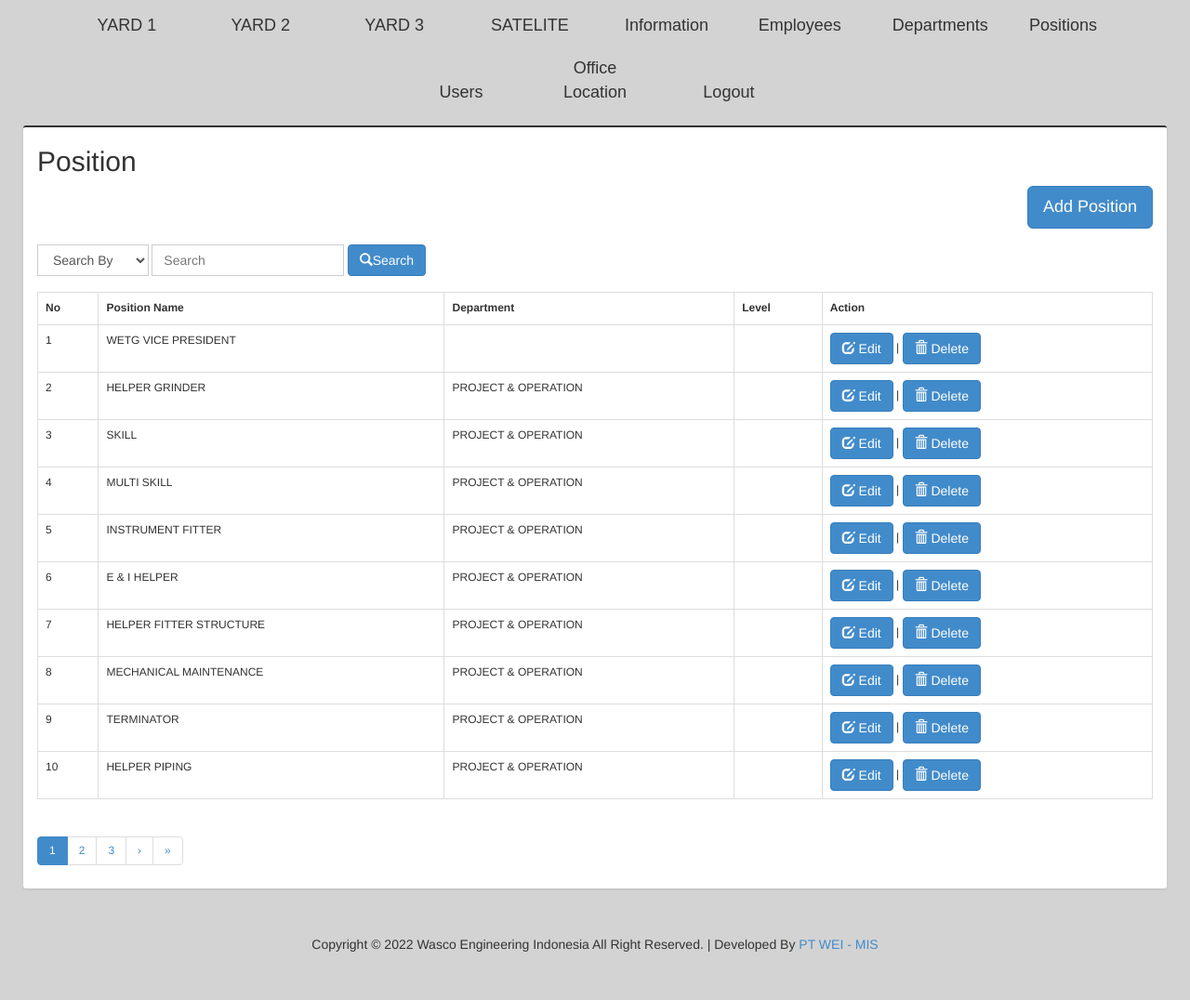
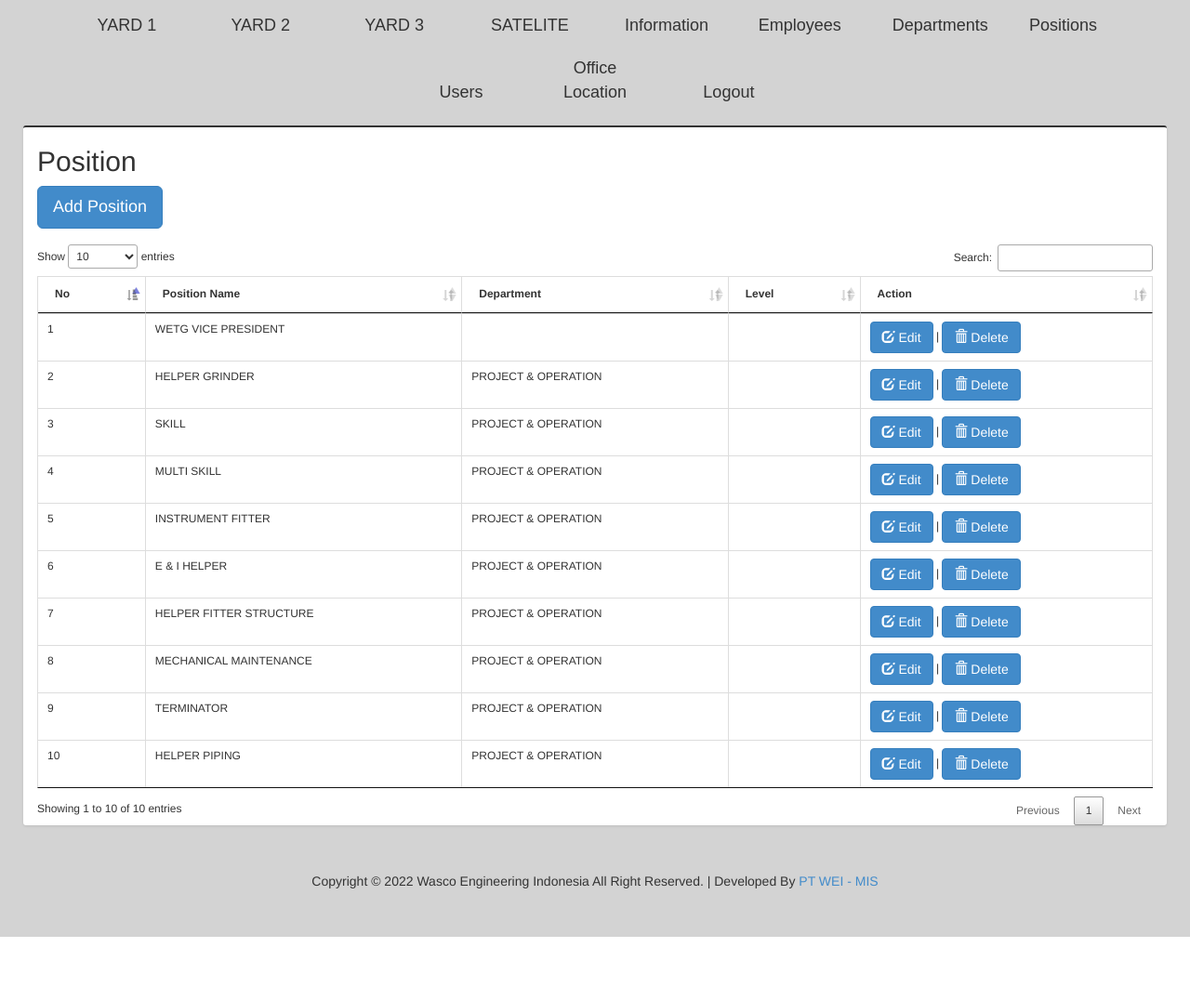
Before and after one commit to rabunjauh/phone, a CodeIgniter app: page /database/index.php/cemployee/searchPosition/1 in a window 1280 px wide. Shown: the part 133-1209 px from the top of the page at 93% size. After the commit the page ends 1141 px from the top, so only its background shows below. Run offline with CodeIgniter, Linux system fonts and the light colour scheme; a user stored in the database is signed in; data comes from the database, SQL or seed files in the repository.

Commit message:
modify position to datatable

```diff
--- a/application/controllers/Cemployee.php
+++ b/application/controllers/Cemployee.php
@@ -269,32 +269,32 @@ class Cemployee extends CI_Controller
 
 	public function position()
 	{
-		$data = [];
-		$config = [];
-		$config['full_tag_open'] = '<ul class="pagination">';
-		$config['full_tag_close'] = '</ul>';
-		$config['num_tag_open'] = '<li>';
-		$config['num_tag_close'] = '</li>';
-		$config['cur_tag_open'] = '<li class="active"><span>';
-		$config['cur_tag_close'] = '<span class="sr-only">(current)</span></span></li>';
-		$config['prev_tag_open'] = '<li>';
-		$config['prev_tag_close'] = '</li>';
-		$config['next_tag_open'] = '<li>';
-		$config['next_tag_close'] = '</li>';
-		$config['first_link'] = '&laquo;';
-		$config['prev_link'] = '&lsaquo;';
-		$config['last_link'] = '&raquo;';
-		$config['next_link'] = '&rsaquo;';
-		$config['first_tag_open'] = '<li>';
-		$config['first_tag_close'] = '</li>';
-		$config['last_tag_open'] = '<li>';
-		$config['last_tag_close'] = '</li>';
-		$data['totalPosition'] =  $this->memployee->countPosition();
-		$config["base_url"] = base_url() . "cemployee/position";
-		$config['total_rows'] = $data['totalPosition'];
-		$config['per_page'] = '10';
-		$config['uri_segment'] = '3';
-		$this->pagination->initialize($config);
+		// $data = [];
+		// $config = [];
+		// $config['full_tag_open'] = '<ul class="pagination">';
+		// $config['full_tag_close'] = '</ul>';
+		// $config['num_tag_open'] = '<li>';
+		// $config['num_tag_close'] = '</li>';
+		// $config['cur_tag_open'] = '<li class="active"><span>';
+		// $config['cur_tag_close'] = '<span class="sr-only">(current)</span></span></li>';
+		// $config['prev_tag_open'] = '<li>';
+		// $config['prev_tag_close'] = '</li>';
+		// $config['next_tag_open'] = '<li>';
+		// $config['next_tag_close'] = '</li>';
+		// $config['first_link'] = '&laquo;';
+		// $config['prev_link'] = '&lsaquo;';
+		// $config['last_link'] = '&raquo;';
+		// $config['next_link'] = '&rsaquo;';
+		// $config['first_tag_open'] = '<li>';
+		// $config['first_tag_close'] = '</li>';
+		// $config['last_tag_open'] = '<li>';
+		// $config['last_tag_close'] = '</li>';
+		// $data['totalPosition'] =  $this->memployee->countPosition();
+		// $config["base_url"] = base_url() . "cemployee/position";
+		// $config['total_rows'] = $data['totalPosition'];
+		// $config['per_page'] = '10';
+		// $config['uri_segment'] = '3';
+		// $this->pagination->initialize($config);
 
 		$data['header'] = $this->load->view('headers/head', '', TRUE);
 		$data['no'] = $this->uri->segment(3);
@@ -303,7 +303,8 @@ class Cemployee extends CI_Controller
 		$data['navigation'] = $this->memployee->getOfficeLocations();
 		$data['departments'] = $this->memployee->department();
 		$data['get_positions'] = $this->memployee->position();
-		$data['positions'] = $this->memployee->positionList($config['per_page'], $this->uri->segment(3));
+		$data['positions'] = $this->memployee->positionList();
+		// $data['positions'] = $this->memployee->positionList($config['per_page'], $this->uri->segment(3));
 		$data['content'] = $this->load->view('contents/vPosition', $data, TRUE);
 		$data['footer'] = $this->load->view('footers/footer', '', TRUE);
 		$this->load->view('main', $data);
--- a/application/models/Memployee.php
+++ b/application/models/Memployee.php
@@ -350,21 +350,30 @@ class memployee extends CI_Model {
 		return $count;
 	}
 
-	public function positionList($limit, $offset){
-	    $sql = "SELECT tblfile_position.idposition, tblfile_position.positiondesc, tblfile_department.deptdesc, tblfile_position.level
-	    		FROM tblfile_position
-	    		LEFT JOIN tblfile_department
-	    		ON tblfile_position.iddept = tblfile_department.iddept ORDER BY tblfile_department.deptdesc ASC, tblfile_position.level ASC";
-	    if ($limit) {
-	      if(!$offset){
-	        $sql .= " LIMIT $limit";
-	      }else{
-	        $sql .= " LIMIT $limit OFFSET $offset";
-	      }
-	    }
-	    $query = $this->db->query($sql);
-	    return $query->result();
-  	}
+	// public function positionList($limit, $offset){
+	//     $sql = "SELECT tblfile_position.idposition, tblfile_position.positiondesc, tblfile_department.deptdesc, tblfile_position.level
+	//     		FROM tblfile_position
+	//     		LEFT JOIN tblfile_department
+	//     		ON tblfile_position.iddept = tblfile_department.iddept ORDER BY tblfile_department.deptdesc ASC, tblfile_position.level ASC";
+	//     if ($limit) {
+	//       if(!$offset){
+	//         $sql .= " LIMIT $limit";
+	//       }else{
+	//         $sql .= " LIMIT $limit OFFSET $offset";
+	//       }
+	//     }
+	//     $query = $this->db->query($sql);
+	//     return $query->result();
+  // 	}
+
+	public function positionList() {
+		$this->db->select('*');
+		$this->db->from('tblfile_position');
+		$this->db->join('tblfile_department', 'tblfile_department.iddept = tblfile_position.iddept');
+		$this->db->order_by('tblfile_position.iddept', 'ASC');
+		$this->db->order_by('level', 'ASC');
+		return $this->db->get()->result();
+	}
 
 	public function countSearchPosition($searchCategory = false, $txtSearch = false){
 		$filter = '';
--- a/application/views/contents/vDepartment.php
+++ b/application/views/contents/vDepartment.php
@@ -50,6 +50,6 @@
 </div>
 <script>
 	$(document).ready(function () {
-    $('#department').DataTable();
-});
+  	$('#department').DataTable();
+	});
 </script>
--- a/application/views/contents/vPosition.php
+++ b/application/views/contents/vPosition.php
@@ -5,50 +5,17 @@
 		</div>
 	</div>
 
-	<div class="row text-right">
+	<div class="row">
 		<div class="col-lg-12">
 			<a href="<?php echo base_url() . 'cemployee/addPosition'; ?>" class="btn btn-primary btn-lg">Add Position</a>
-		</div>
-	</div>
-	<br>
-	<div class="row">
-		<div class="col-lg-12">
-		<?=form_open(base_url() . 'cemployee/searchPosition/'); ?>
-		<div class="form-inline">
-			<div class="form-group">
-				<select name="search_by" id="search_by" class="form-control">
-					<option value="null">Search By</option>
-					<option value="positiondesc">Text</option>
-					<option value="idposition">Position</option>
-					<option value="iddept">Department</option>
-				</select>
-
-				<input type="text" class="form-control" name="txtSearch" id="txtSearch" placeholder="Search">
-
-				<select name="select_position" id="select_position" class="form-control">
-					<option value="null">Position</option>
-					<?php foreach ($get_positions as $get_position): ?>
-						<option value="<?php echo $get_position->idposition; ?>"><?php echo $get_position->deptdesc . " - " . $get_position->positiondesc; ?></option>
-					<?php endforeach ?>
-				</select>
-
-				<select name="select_department" id="select_department" class="form-control">
-					<option value="null">Department</option>
-					<?php foreach ( $departments as $department ): ?>
-						<option value="<?php echo $department->iddept; ?>"><?php echo $department->deptdesc; ?></option>
-					<?php endforeach; ?>
-				</select>
-				<button type="submit" name="btnSearch" class="btn btn-primary"><i class="glyphicon glyphicon-search"></i>Search</button>
-			</div>
-		</div>
-		<?=form_close(); ?>
 		</div>
 	</div>
 	<br>
 
 	<div class="row">
 		<div class="col-lg-12">
-			<table class="table table-bordered">
+			<table class="table table-bordered" id="position">
+				<thead>
 					<tr>
 						<th>No</th>
 						<th>Position Name</th>
@@ -56,6 +23,8 @@
 						<th>Level</th>
 						<th>Action</th>
 					</tr>
+				</thead>
+				<tbody>
 					<?php foreach ( $positions as $position ): ?>
 						<tr>
 							<td><?php echo $no + 1; ?></td>
@@ -66,35 +35,14 @@
 						</tr>
 						<?php $no++; ?>
 					<?php endforeach; ?>
+				</tbody>
 			</table>
-			<?php echo $this->pagination->create_links(); ?>
 		</div>
 	</div>
 </div>
 
 <script>
-	const search_by = document.getElementById('search_by');
-	const txtSearch = document.getElementById('txtSearch');
-	const select_position = document.getElementById('select_position');
-	const select_department = document.getElementById('select_department');
-
-	select_department.style.display = 'none';
-	select_position.style.display = 'none';
-
-	search_by.addEventListener('change', function(){
-
-		if (this.value == 'positiondesc' || this.value == '0') {
-			txtSearch.style.display = 'inline';
-			select_department.style.display = 'none';
-			select_position.style.display = 'none';
-		} else if (this.value == 'idposition') {
-			txtSearch.style.display = 'none';
-			select_department.style.display = 'none';
-			select_position.style.display = 'inline';
-		} else if (this.value == 'iddept') {
-			txtSearch.style.display = 'none';
-			select_department.style.display = 'inline';
-			select_position.style.display = 'none';
-		}
+	$(document).ready(function () {
+  	$('#position').DataTable();
 	});
 </script>
```
Lines whose indentation alone changed are shown as unchanged.
